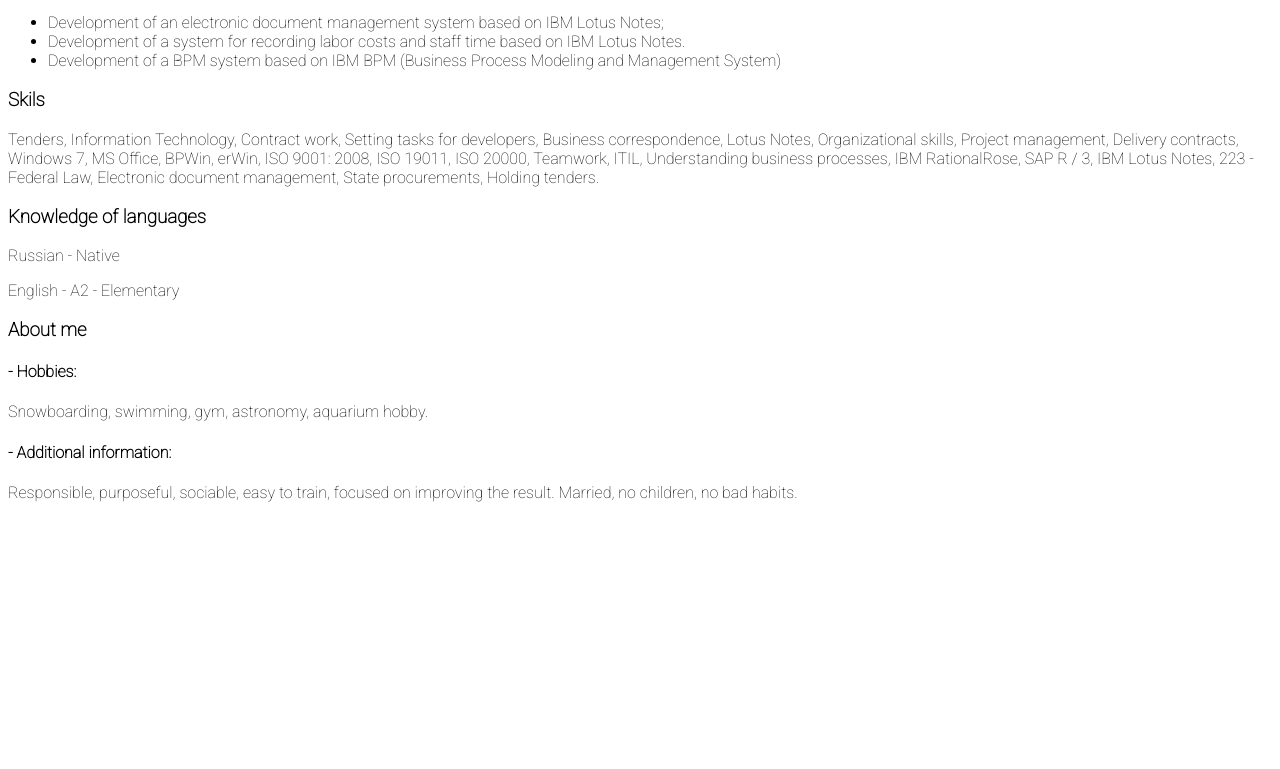
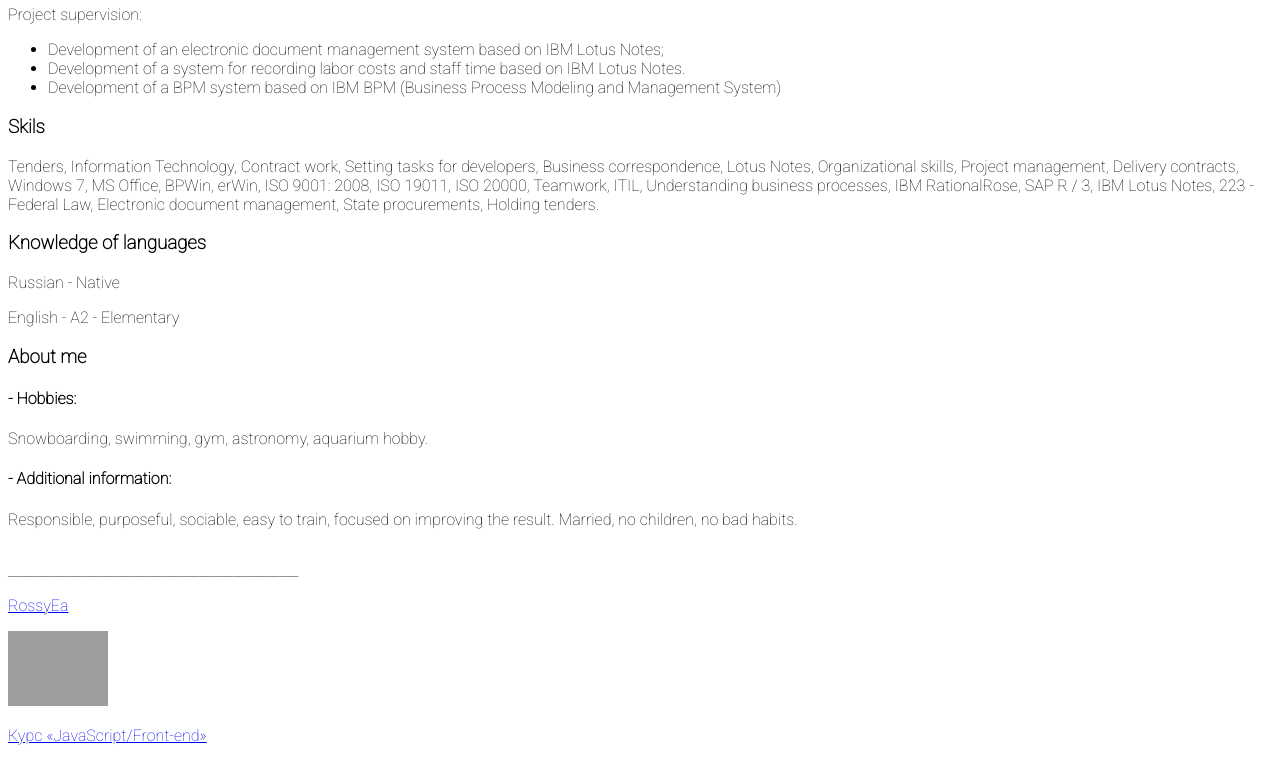
Before and after one commit to RossyEa/rsschool-cv, a plain HTML site: page index.html in a window 1280 px wide. Shown: the part 1493-2262 px from the top of the page. Before the commit the page ends 2011 px from the top, so only its background shows below. Drawn offline with Linux system fonts and the light colour scheme; grey boxes are pictures that could not be loaded.

Commit message:
feat: add nav futer main

```diff
--- a/index.html
+++ b/index.html
@@ -4,7 +4,7 @@
     <meta charset="UTF-8">
     <meta http-equiv="X-UA-Compatible" content="IE=edge">
     <meta name="viewport" content="width=device-width, initial-scale=1.0">
-    <title>cv111</title>
+    <title>cv</title>
 
     <link rel="stylesheet" href="style.css">
     <link rel="icon" href="assets/favicon.ico">
@@ -13,17 +13,25 @@
     <link href="https://fonts.googleapis.com/css2?family=Roboto:wght@100&display=swap" rel="stylesheet">
 </head>
 <body>
+    <header>
+        <div class="container";>
         <h1 id="evgeniy-rossiyskiy"><em>Evgeniy Rossiyskiy</em></h1>
         <img src="photo.jpg" alt="my photo">
 
         <h2 id="chief-specialist-of-the-information-technology-department">Chief Specialist of the Information Technology Department</h2>
+        </div>
+    </header>
+    <main>
+        <div class="container";>
         <h3 id="contact">Contact:</h3>
+        <nav class="nav">
         <ul>
         <li>Email: <a href="mailto:&#x65;&#97;&#95;&#x72;&#x75;&#x40;&#x62;&#x6b;&#x2e;&#114;&#x75;">&#x65;&#97;&#95;&#x72;&#x75;&#x40;&#x62;&#x6b;&#x2e;&#114;&#x75;</a></li>
         <li>VK: rossyea</li>
         <li>GitHub: Rossyea</li>
         <li>Discord RsSchool: RedCap (Rossyea)#0775</li>
         </ul>
+        </nav>
         <h3 id="education">Education</h3>
         <ul>
         <li>2015
@@ -119,6 +127,15 @@
         <h4 id="--additional-information">- Additional information:</h4>
         <p>Responsible, purposeful, sociable, easy to train, focused on improving the result.
         Married, no children, no bad habits.</p>
-
+    </div>
+    </main>
+    <footer>
+        <div class="container";>
+        <p>____________________________________________</p>
+        <p><a href="https://github.com/RossyEa">RossyEa</a></p>
+        <img src="https://rs.school/images/rs_school_js.svg" alt="RsSchool" width="100">
+        <p><a href="https://rs.school/js/">Курс «JavaScript/Front-end»</a></p>
+        </div>
+    </footer>
 </body>
 </html>
--- a/style.css
+++ b/style.css
@@ -1,7 +1,24 @@
 body
     {
     font-family: 'Roboto', sans-serif;
+    display: flex;
+    flex-direction: column;
+    justify-content: space-between;
     }
 *   {
     box-sizing: border-box;
     }
+
+.container {
+        max-width: 1440px;
+        margin: 0 auto;
+      }
+
+      .main-container {
+        display: flex;
+        flex-wrap: wrap;
+      }
+
+      .section {
+        width: 50%;
+      }
```
Lines whose indentation alone changed are shown as unchanged.
